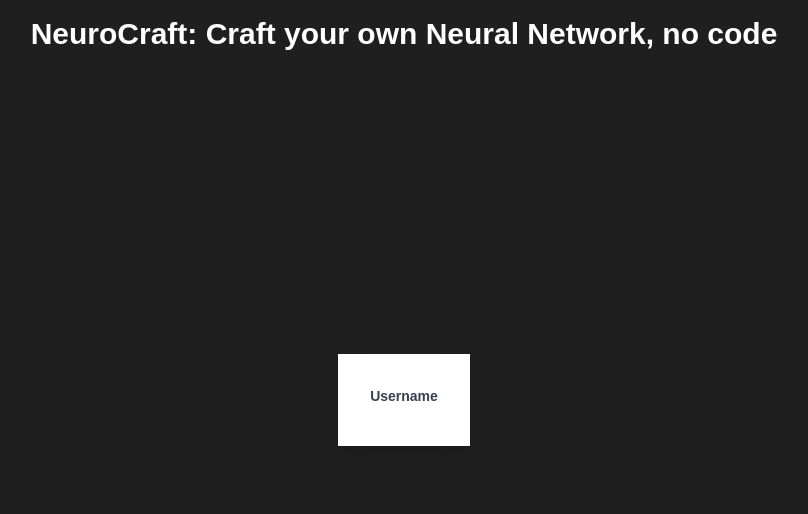
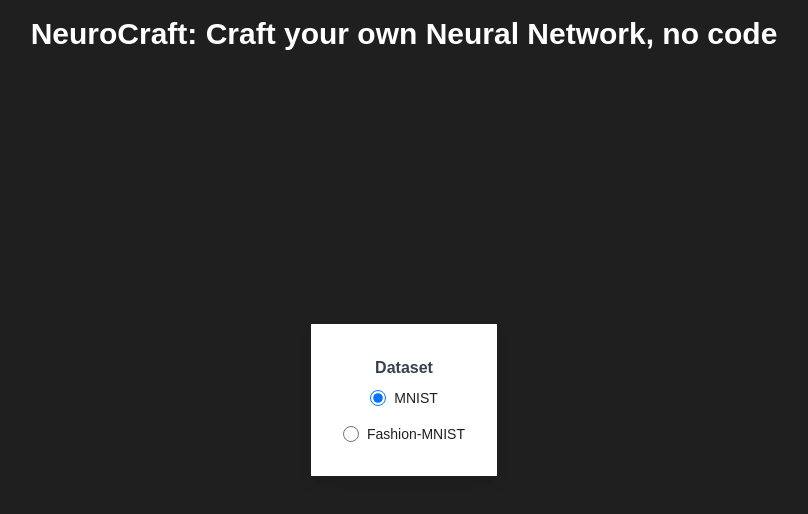
Before and after one commit to HanCreation/NeuroCraft, a React (Vite) app: page / in a window 1280 px wide. Shown: the top 514 px of the page, without its empty margins (236-1044 px from the left). Built offline with nearby package versions, Linux system fonts and the light colour scheme.

Commit message:
Update form.tsx

```diff
--- a/src/components/form.tsx
+++ b/src/components/form.tsx
@@ -4,11 +4,29 @@
 const form: React.FC = () => {
     return(
         <div className="flex items-center justify-center h-screen">
-           <form className="p-8 bg-white shadow-lg">
+            <form className="p-8 bg-white shadow-lg">
              <div className=''>
-                <label htmlFor='username' className='block text-gray-700 text-sm font-bold mb-2'>Username</label>
+             <fieldset>
+            <legend className="sr-only">Countries</legend>
+
+            <label htmlFor='username' className='block text-gray-700  text-center font-bold mb-2'>Dataset</label>
+            <div className="flex items-center justify-center mb-4">
+                <input id="country-option-1" type="radio" name="countries" value="USA" className="w-4 h-4 border-gray-300 focus:ring-2 focus:ring-blue-300 dark:focus:ring-blue-600 dark:focus:bg-blue-600 dark:bg-gray-700 dark:border-gray-600" checked></input>
+                <label id="country-option-1" className="block ms-2  text-sm font-medium text-1f1f1f">
+                MNIST
+                </label>
+            </div>
+            <div className="flex items-center justify-center">
+            <input id="country-option-1" type="radio" name="countries" value="USA" className="w-4 h-4 border-gray-300 focus:ring-2 focus:ring-blue-300 dark:focus:ring-blue-600 dark:focus:bg-blue-600 dark:bg-gray-700 dark:border-gray-600"></input>
+                <label id="country-option-1" className="block ms-2  text-sm font-medium text-1f1f1f">
+                Fashion-MNIST
+                </label>
+            </div>
+            </fieldset>
+
              </div>
             </form>
+
         </div>
     )
 }
```
